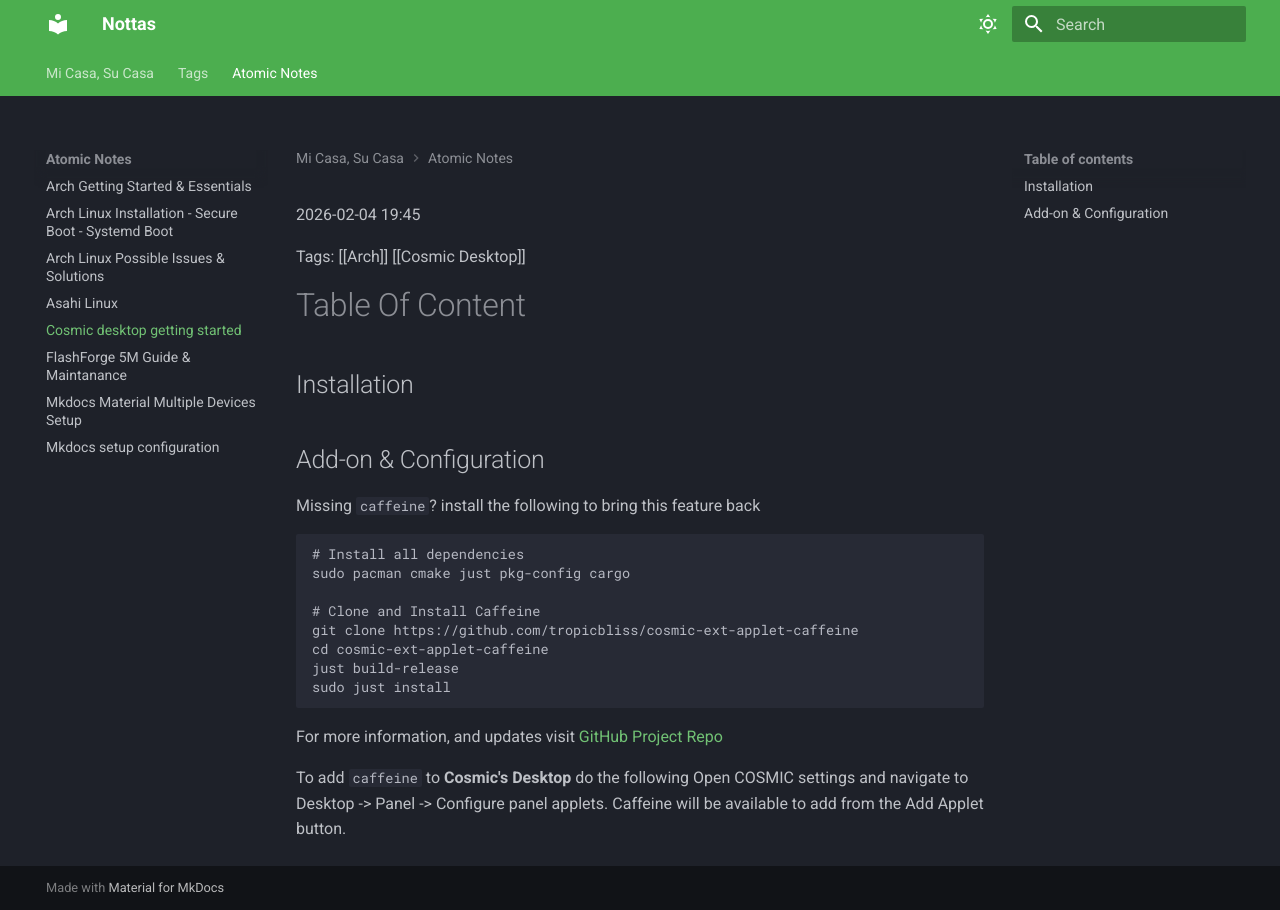
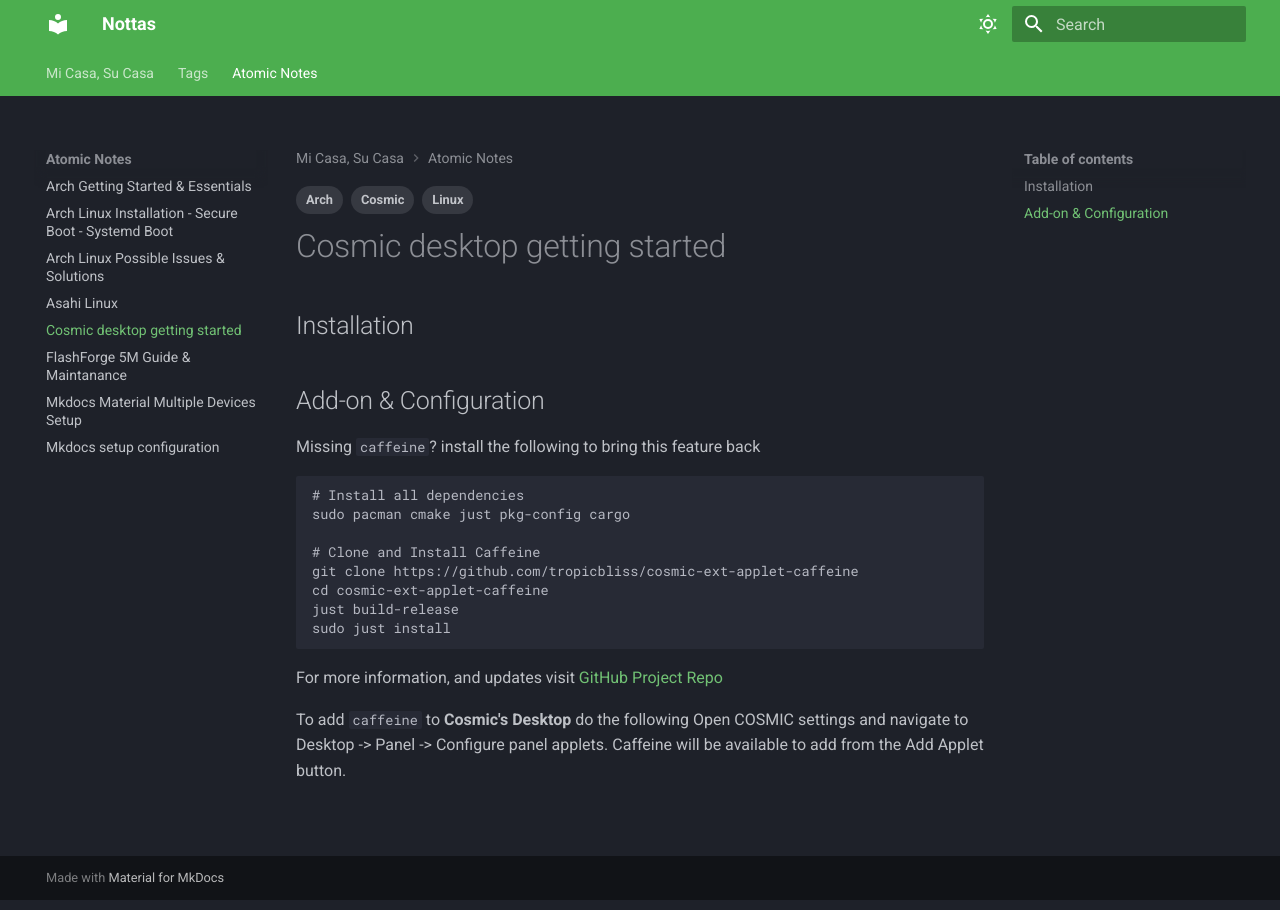
Before and after one commit to zabimaruu/wiki, an MkDocs documentation site: the page built from docs/Atomic-Notes/cosmic-desktop-getting-started.md, in a window 1280 px wide. Built offline with MkDocs 1.6.1 and Material for MkDocs 9.7.7, drawn with Linux system fonts in a browser that asks for light colours.

Commit message:
mod: cosmic markdown file

```diff
--- a/docs/Atomic-Notes/cosmic-desktop-getting-started.md
+++ b/docs/Atomic-Notes/cosmic-desktop-getting-started.md
@@ -1,8 +1,10 @@
-2026-02-04 19:45
+---
+tags:
+    - Arch
+    - Cosmic
+    - Linux
+---
 
-Tags: [[Arch]] [[Cosmic Desktop]]
-
-# Table Of Content
 
 ## Installation
 
```
